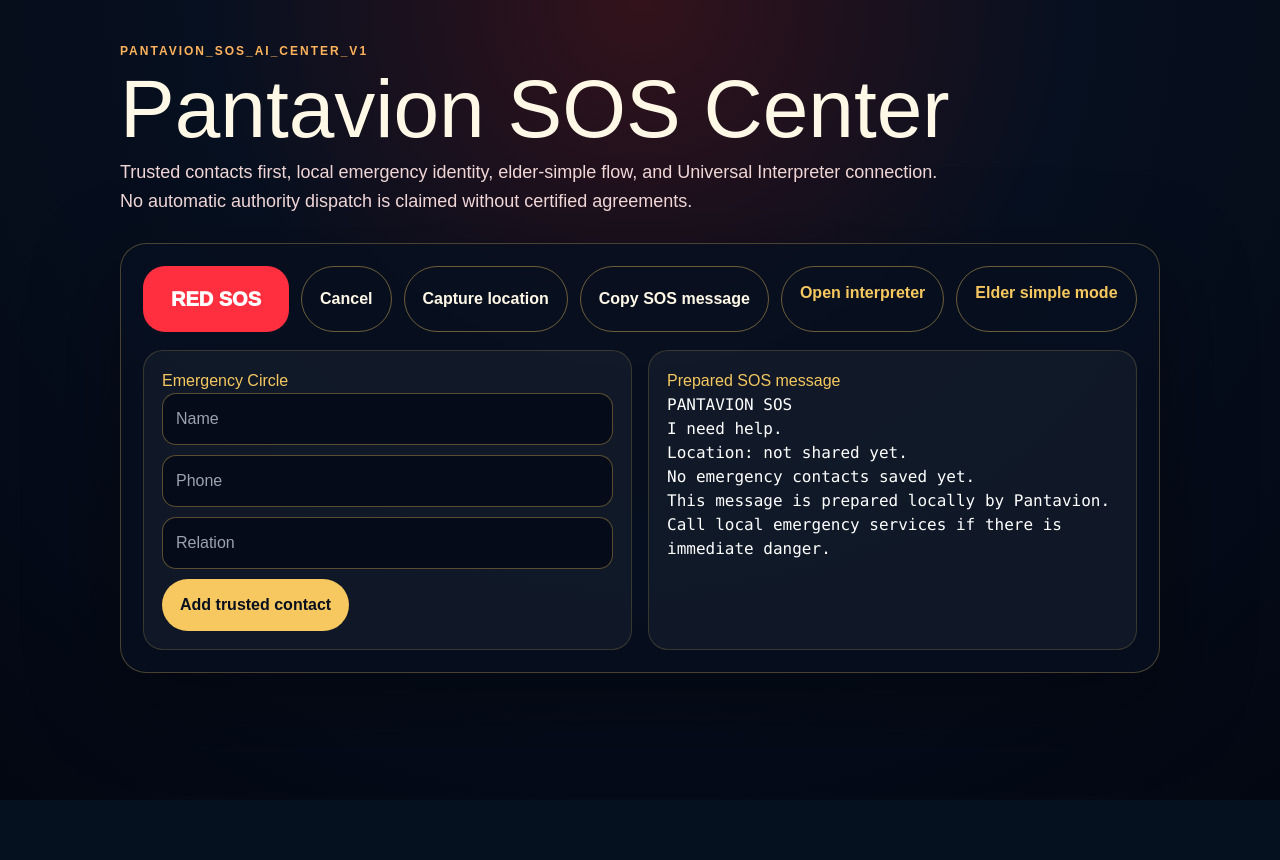
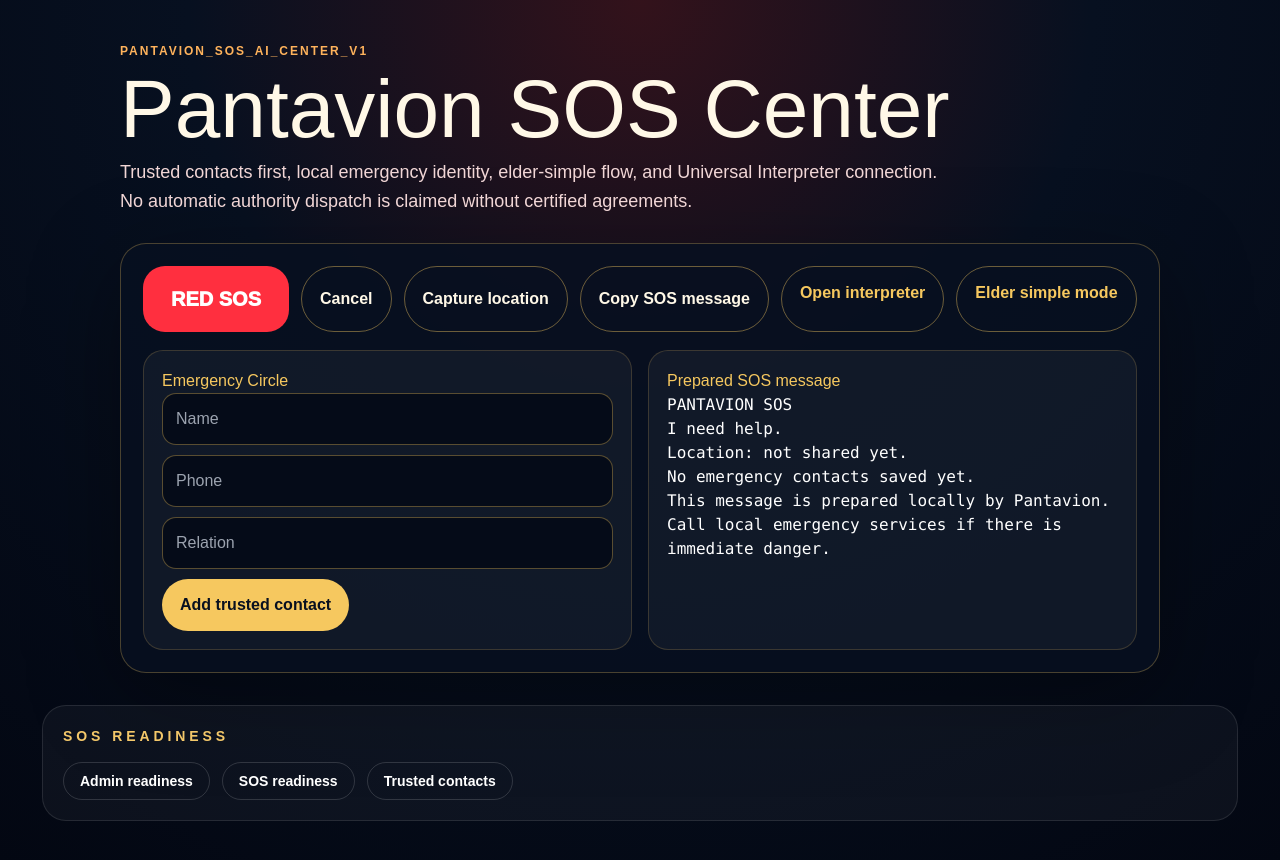
Before and after one commit to pandaconnect1/pantavion-planet, a Next.js app: page /sos in a window 1280 px wide. Shown: the top 860 px of the page. Before the commit the page ends 800 px from the top, so only its background shows below. Built offline with nearby package versions, Linux system fonts and the light colour scheme; no server answers.

Commit message:
fix(audit): restore SOS readiness links and language marker

```diff
--- a/app/sos/page.tsx
+++ b/app/sos/page.tsx
@@ -144,6 +144,23 @@ export default function PantavionSosPage() {
           </div>
         </section>
       </section>
+
+      <section aria-label="SOS readiness and trusted contact routes" className="mt-8 rounded-3xl border border-white/10 bg-white/[0.04] p-5">
+        <p className="text-sm font-semibold uppercase tracking-[0.28em] text-[#f4c86a]">
+          SOS readiness
+        </p>
+        <div className="mt-4 flex flex-wrap gap-3">
+          <a href="/sos/admin-readiness" className="rounded-full border border-white/15 px-4 py-2 text-sm font-semibold text-white">
+            Admin readiness
+          </a>
+          <a href="/sos/readiness" className="rounded-full border border-white/15 px-4 py-2 text-sm font-semibold text-white">
+            SOS readiness
+          </a>
+          <a href="/sos/contacts" className="rounded-full border border-white/15 px-4 py-2 text-sm font-semibold text-white">
+            Trusted contacts
+          </a>
+        </div>
+      </section>
     </main>
   );
 }
--- a/core/emergency/global-emergency-languages.ts
+++ b/core/emergency/global-emergency-languages.ts
@@ -311,3 +311,5 @@ export function normalizeGlobalEmergencyLanguage(
 
   return direct ?? "en";
 }
+export const pantavion_world_language_catalog_minimum_180 =
+  "pantavion_world_language_catalog_minimum_180" as const;
```
